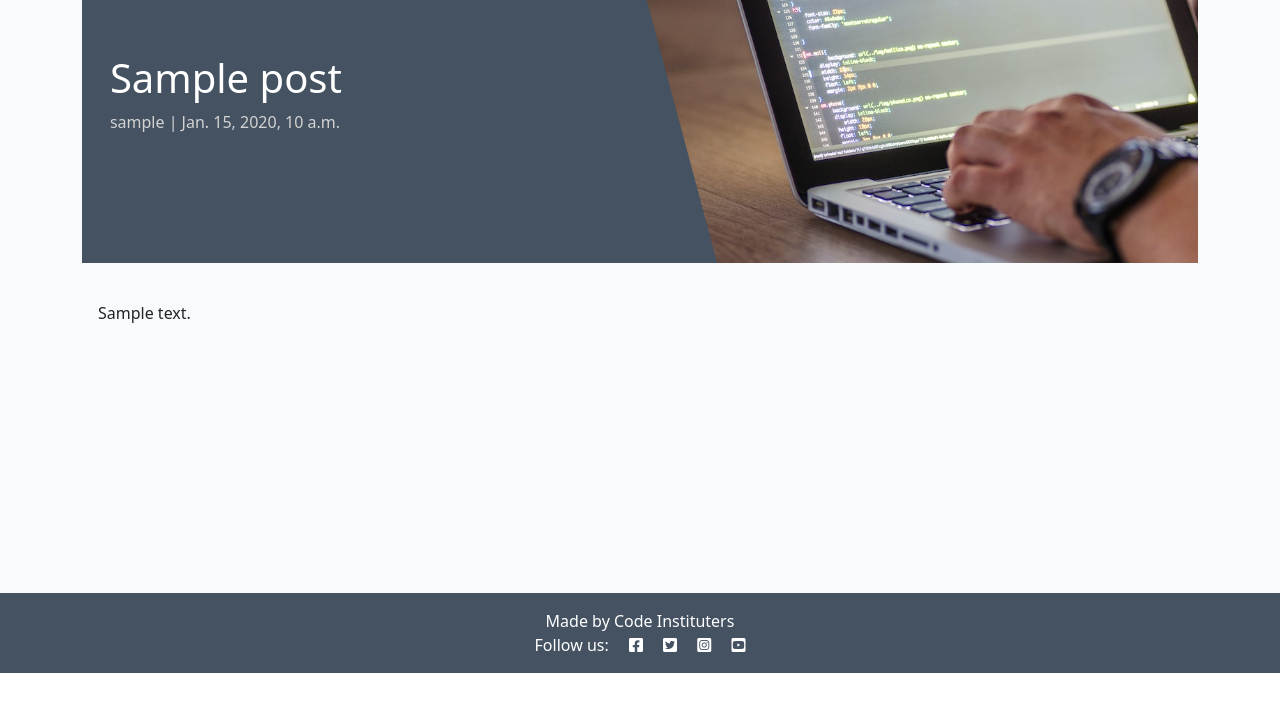
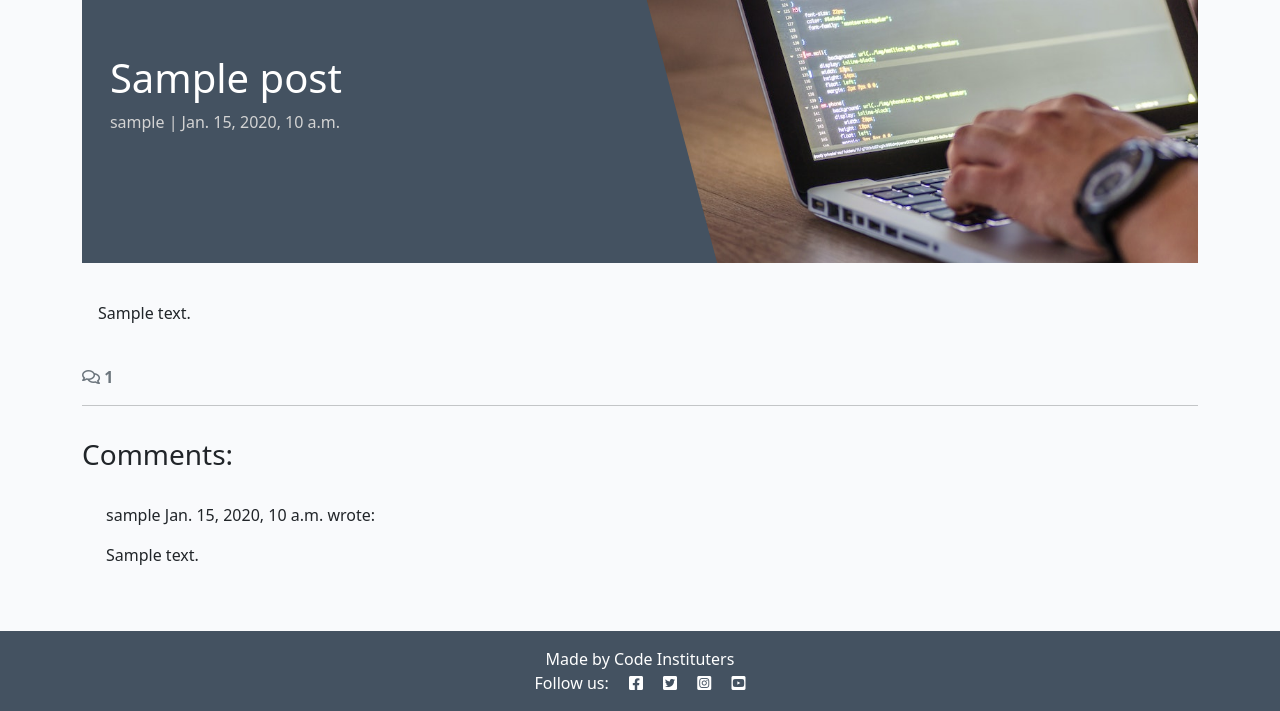
Before and after one commit to GabrielH-02/django-blog-gh, a Django app: a page that uses blog/templates/blog/post_detail.html in a window 1280 px wide. Shown: the part 127-838 px from the top of the page. Before the commit the page ends 800 px from the top, so only its background shows below. Run offline with Django 4.2, Linux system fonts and the light colour scheme; tables that the repository leaves empty hold one stand-in row (values such as "Sample post").

Commit message:
adding a comment to a post

```diff
--- a/blog/templates/blog/post_detail.html
+++ b/blog/templates/blog/post_detail.html
@@ -29,6 +29,44 @@
             </div>
         </div>
     </div>
+    <!-- Displaying count of comments -->
+    <div class="row">
+        <div class="col-12">
+            <strong class="text-secondary">
+                <i class="far fa-comments"></i> {{ comment_count }}
+            </strong>
+        </div>
+        <div class="col-12">
+            <hr>
+        </div>
+    </div>
+    <!-- Displaying Comments -->
+    <div class="row">
+        <div class="col-md-8 card mb-4  mt-3 ">
+            <h3>Comments:</h3>
+            <div class="card-body">
+                <!-- We want a for loop inside the empty control tags to
+                    iterate through each comment in comments -->
+                {% for comment in comments %}
+                <div class="p-2 comments
+                {% if not comment.approved and comment.author == user %}
+                faded{% elif not comment.approved %} d-none{% endif %}">
+                    <p class="font-weight-bold">
+                        {{ comment.author }}
+                        <span class="font-weight-normal">
+                            {{ comment.created_on }}
+                        </span> wrote:
+                    </p>
+                    <div id="comment{{ comment.id }}">{{ comment.body | linebreaks }}</div>
+                    {% if not comment.approved and comment.author == user %}
+                    <p class="approval">This comment is awaiting approval</p>
+                    {% endif %}
+                </div>
+                <!-- Our for loop ends here -->
+                {% endfor %}
+            </div>
+        </div>
+    </div>
 </div>
 
 {% endblock content %}
--- a/blog/views.py
+++ b/blog/views.py
@@ -27,4 +27,15 @@ def post_detail(request, slug):
 
     queryset = Post.objects.filter(status=1)
     post = get_object_or_404(queryset, slug=slug)
-    return render(request, "blog/post_detail.html", {"post": post},)
+    comments = post.comments.all().order_by("-created_on")
+    comment_count = post.comments.filter(approved=True).count()
+
+    return render(
+        request,
+        "blog/post_detail.html",
+        {
+            "post": post,
+            "comments": comments,
+            "comment_count": comment_count,
+        },
+    )
```
